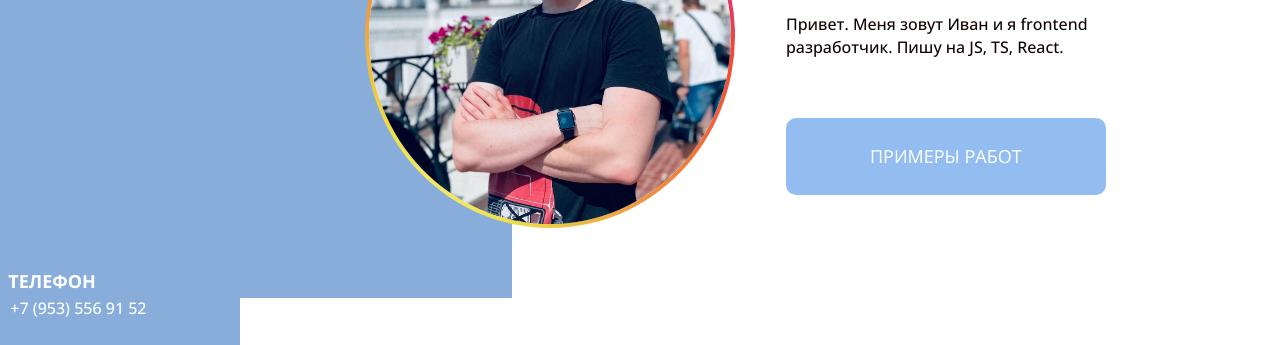
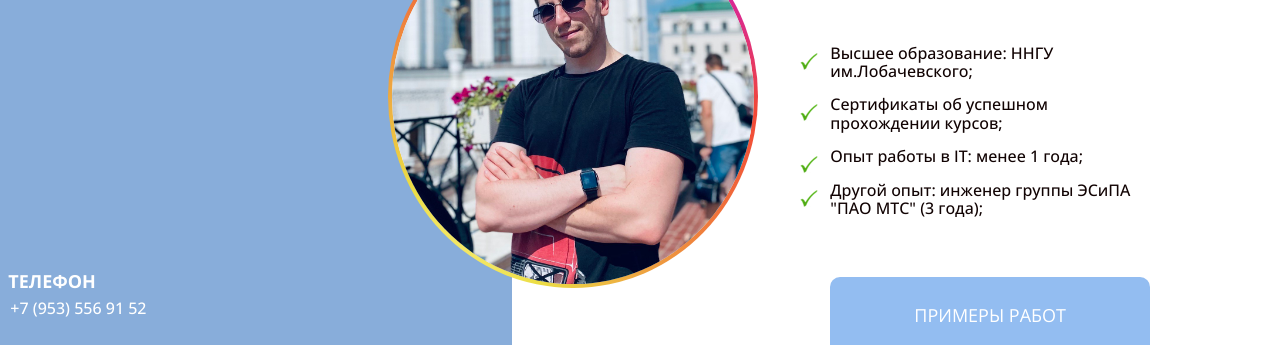
Before and after one commit to Ivan19979/portfolio, a plain HTML site: page index.html in a window 1280 px wide. Shown: the part 228-573 px from the top of the page. Drawn offline with nearby package versions, Linux system fonts and the light colour scheme; some packages are replaced by stand-ins of ours; a script that the page names is missing.

Commit message:
change present text

```diff
--- a/index.html
+++ b/index.html
@@ -98,11 +98,15 @@
             </hgroup>
 
             <p class="present__description">
-              Привет. Меня зовут Иван и я frontend разработчик. Пишу на JS, TS,
-              React.
+              <ul class="present__description-items">
+                    <li class="present__description-item">Высшее образование: ННГУ им.Лобачевского;</li>
+                    <li class="present__description-item">Сертификаты об успешном прохождении курсов;</li>
+                    <li class="present__description-item">Опыт работы в IT: менее 1 года;</li>
+                    <li class="present__description-item">Другой опыт: инженер группы ЭСиПА "ПАО МТС" (3 года);</li>
+                </ul>
             </p>
             <button class="preset__order-btn">
-              <span>Примеры работ</span>
+              <span>Примеры&#160;работ</span>
             </button>
           </div>
         </div>
--- a/style/present.css
+++ b/style/present.css
@@ -20,6 +20,27 @@
     );
   background-origin: border-box;
   background-clip: content-box, border-box;
+}
+.present__description-item {
+  position: relative;
+}
+.present__description-item::before {
+  content: url("/img/galka.png");
+  position: absolute;
+  top: 5px;
+  left: -35px;
+  /* width: 20px; */
+  /* height: 20px; */
+  overflow: hidden;
+  list-style: inside;
+}
+
+.present__description-item {
+  margin-bottom: 15px;
+}
+
+.present__description-item:last-child {
+  margin-bottom: 30px;
 }
 
 .present__group-title {
@@ -141,7 +162,9 @@
   .present__photo {
     width: 370px;
   }
-
+  .present__description-item:last-child {
+    margin-bottom: 50px;
+  }
   .present__photo-btn {
     width: 60%;
     margin-right: 30px;
@@ -182,7 +205,9 @@
 
     z-index: -1;
   }
-
+  .present__description-item:last-child {
+    margin-bottom: 60px;
+  }
   .present__photo-btn {
     width: 80%;
   }
@@ -192,7 +217,9 @@
   .present__photo-btn {
     width: 100%;
   }
-
+  .present__description-item:last-child {
+    margin-bottom: 80px;
+  }
   .present__group-title {
     margin-bottom: 60px;
   }
```
Also changed, not shown: img/galka.png (added).
